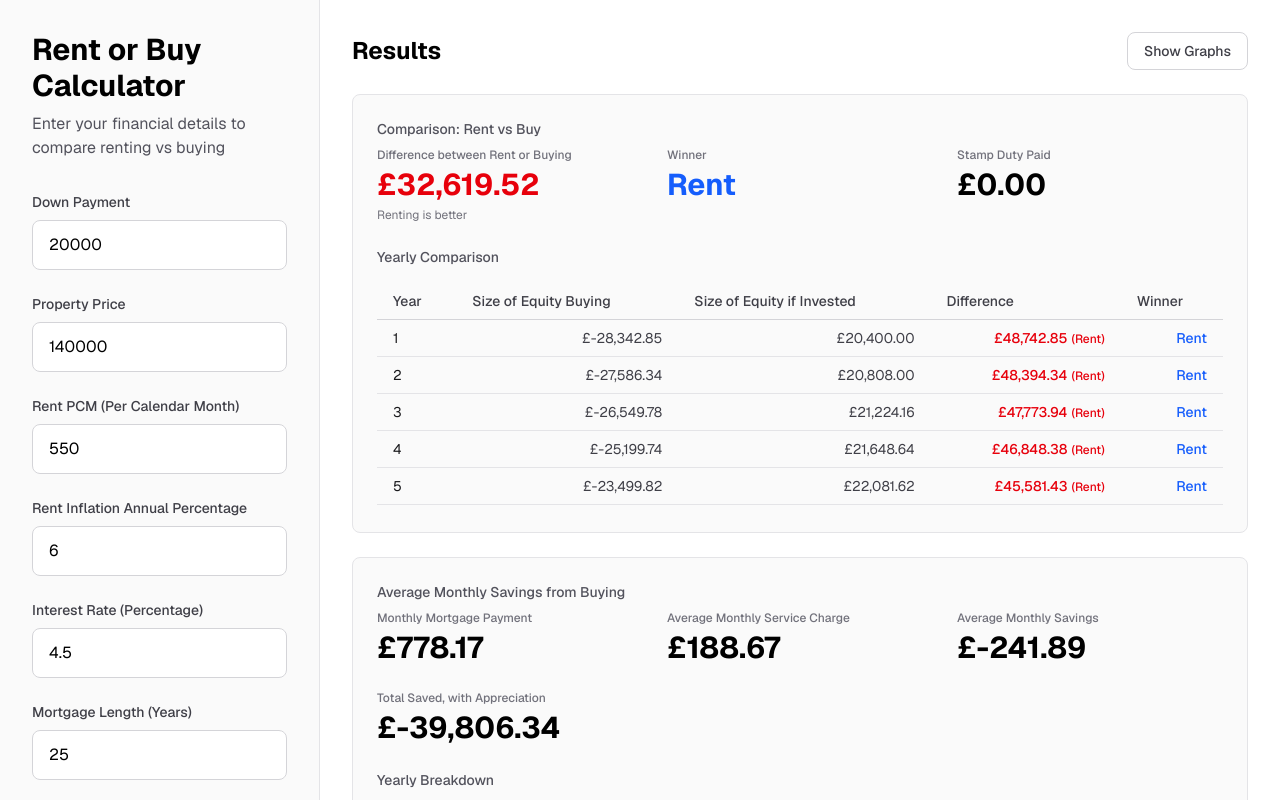
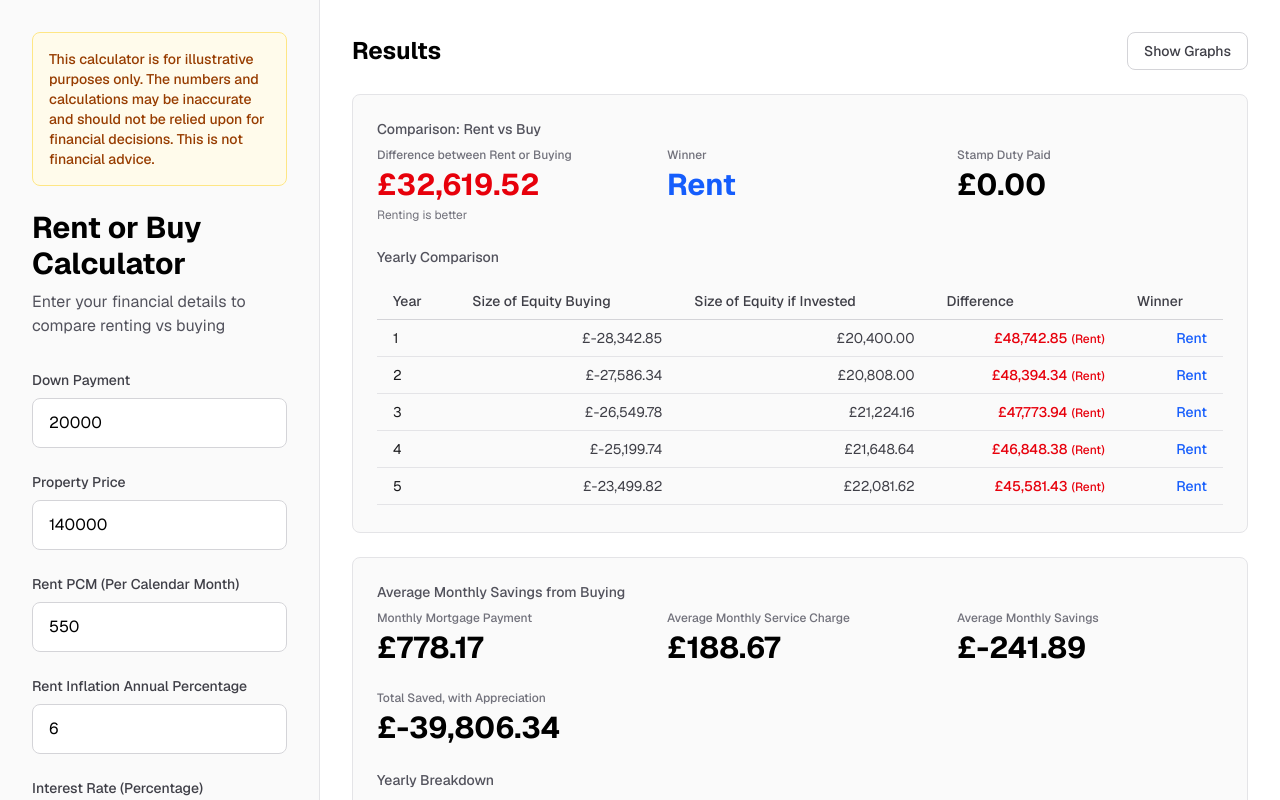
Before and after one commit to LeoRickayzen/equilibrium, a Next.js app: page / in a window 1280 px wide. Built offline with nearby package versions, Linux system fonts and the light colour scheme.

Commit message:
Adding disclaimer

```diff
--- a/src/app/page.tsx
+++ b/src/app/page.tsx
@@ -21,6 +21,11 @@ export default function Home() {
         {/* Left side - Inputs */}
         <div className="w-full md:w-1/4 overflow-y-auto border-b md:border-b-0 md:border-r border-zinc-200 dark:border-zinc-800">
           <div className="p-8">
+            <div className="mb-6 rounded-lg border border-amber-200 bg-amber-50 p-4 dark:border-amber-800 dark:bg-amber-900/20">
+              <p className="text-sm font-medium text-amber-800 dark:text-amber-200">
+                This calculator is for illustrative purposes only. The numbers and calculations may be inaccurate and should not be relied upon for financial decisions. This is not financial advice.
+              </p>
+            </div>
             <h1 className="mb-2 text-3xl font-bold text-black dark:text-zinc-50">
               Rent or Buy Calculator
             </h1>
```
